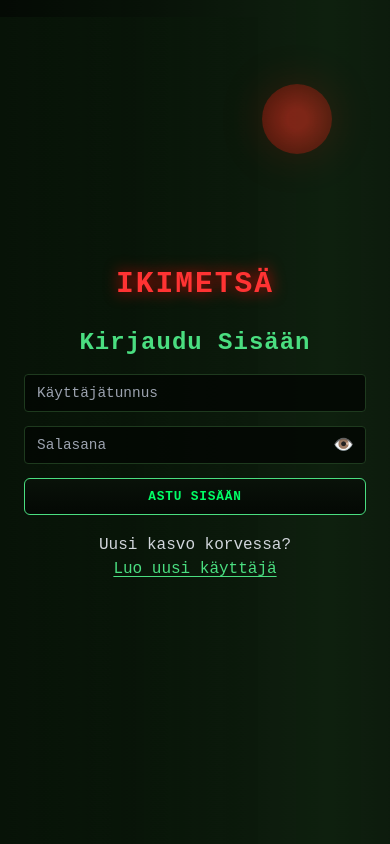
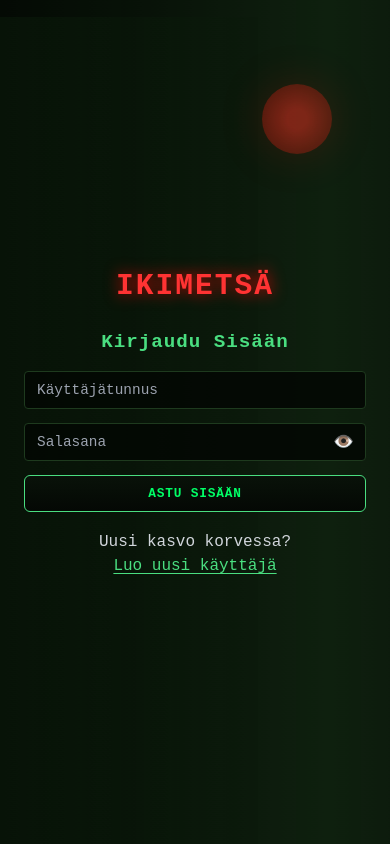
Before and after one commit to JariCode/ikimetsa-frontend, a React (Vite) app: page / in a window 390 px wide. Built offline with nearby package versions, Linux system fonts and the light colour scheme.

Commit message:
fix: h2 mobiilissa ja aarteen löytymisruudun tekstilaatikko

```diff
--- a/src/App.css
+++ b/src/App.css
@@ -1602,6 +1602,10 @@ div.game-play-screen .player-status-bar {
     margin-bottom: 28px;
   }
 
+  h2 {
+    font-size: 1.2rem;
+  }
+
   /* Kirjautumis-/rekisteröitymislomake: kenttä ja nappi tiiviimmiksi. */
   .auth-form input {
     padding: 10px 12px;
@@ -1726,7 +1730,7 @@ div.game-play-screen .player-status-bar {
 
   /* Hahmonvalinta: otsikko ja kortit tiiviimmiksi. */
   .section-title {
-    font-size: 2.2rem;
+    font-size: 1.3rem;
     letter-spacing: 4px;
     margin-bottom: 28px;
   }
--- a/src/components/TreasureStyles.css
+++ b/src/components/TreasureStyles.css
@@ -139,7 +139,7 @@
 
 @keyframes treasureScroll {
   from { transform: translateY(7.8rem); }
-  to   { transform: translateY(-5.2rem); }
+  to   { transform: translateY(-10.5rem); }
 }
 
 /* 📱 Pienemmillä näytöillä pienennetään pussia ja veden pinta-alaa */
@@ -164,7 +164,7 @@
   }
 
   @keyframes treasureScrollMobile {
-    from { transform: translateY(6rem); }
-    to   { transform: translateY(-10rem); }
+    from { transform: translateY(7.8rem); }
+    to   { transform: translateY(-10.5rem); }
   }
 }
```
